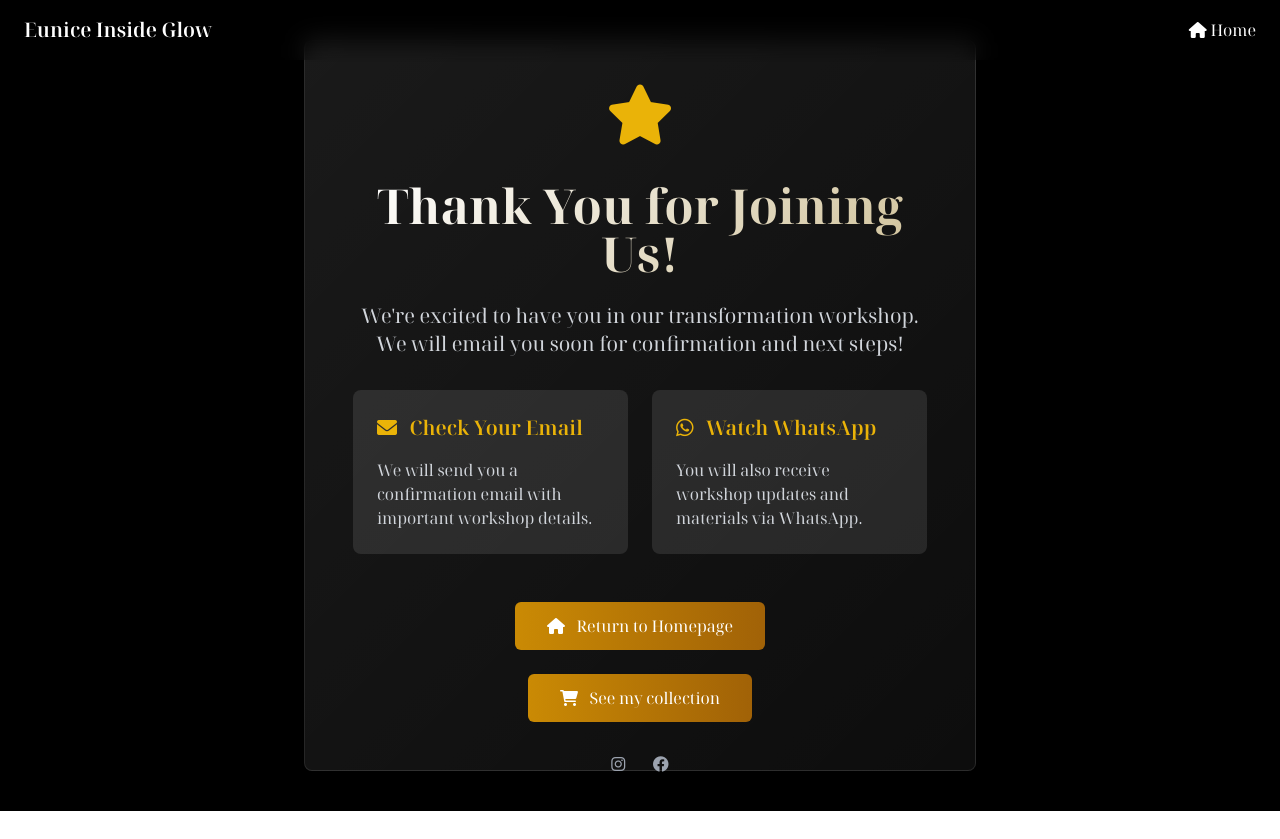
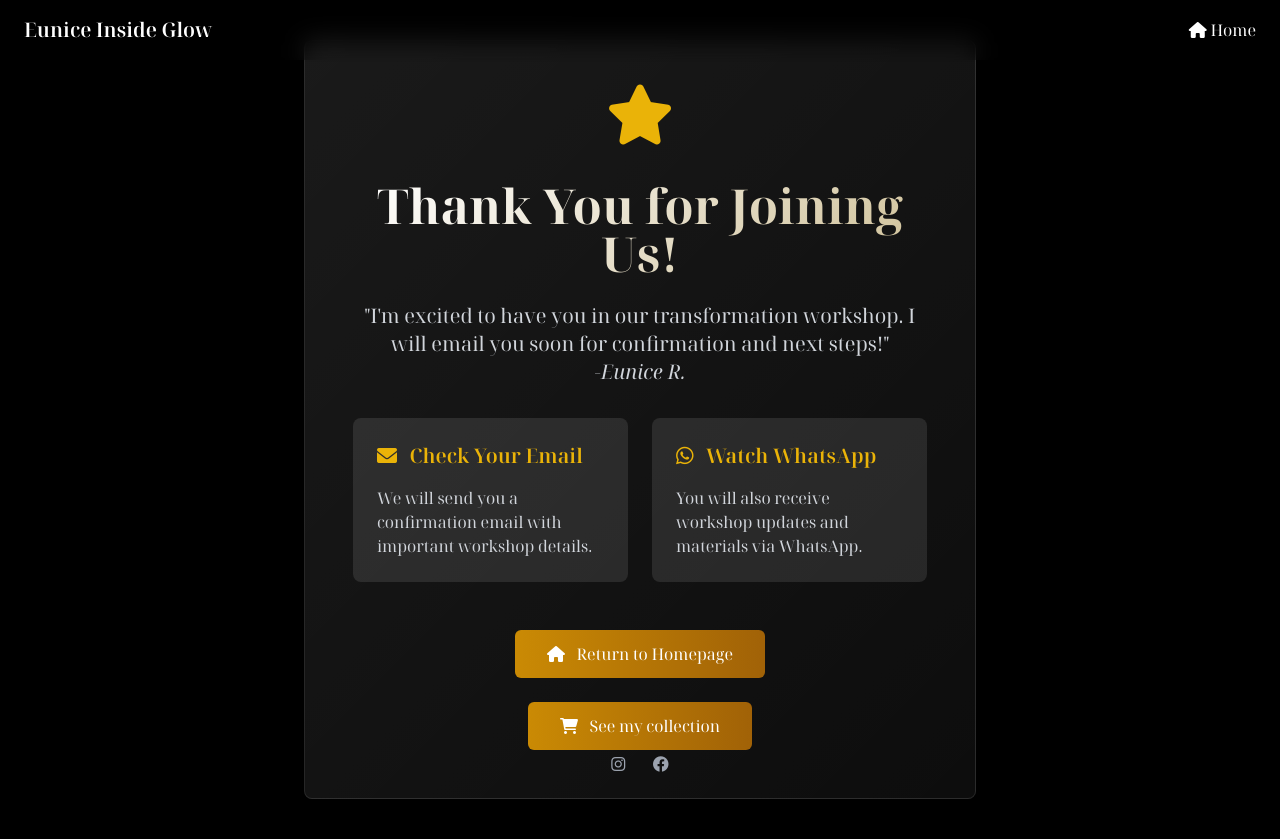
Before and after one commit to luiscoctecon/eunice-glow, a React app: page thank-you.html in a window 1280 px wide. Before the commit the page ends 811 px from the top, so only its background shows below. Built offline with nearby package versions, Linux system fonts and the light colour scheme; a web font is replaced by a local one.

Commit message:
thank you

```diff
--- a/thank-you.html
+++ b/thank-you.html
@@ -74,7 +74,9 @@
             </h1>
 
             <p class="text-gray-300 text-xl mb-8">
-                We're excited to have you in our transformation workshop. We will email you soon for confirmation and next steps!
+                "I'm excited to have you in our transformation workshop. I will email you soon for confirmation and next steps!"
+                <br>
+               <span class="italic">-Eunice R.</span>
             </p>
 
             <!-- What's Next Section -->
@@ -114,7 +116,7 @@
     </div>
 
     <!-- Social Links -->
-    <div class="fixed bottom-6 left-0 w-full text-center">
+    <div class="fixed bottom-6 py-20left-0 w-full text-center">
         <div class="space-x-6">
             <a href="https://www.instagram.com/eunice_insideglow/" class="text-gray-400 hover:text-yellow-500 transition-colors">
                 <i class="fab fa-instagram"></i>
```
